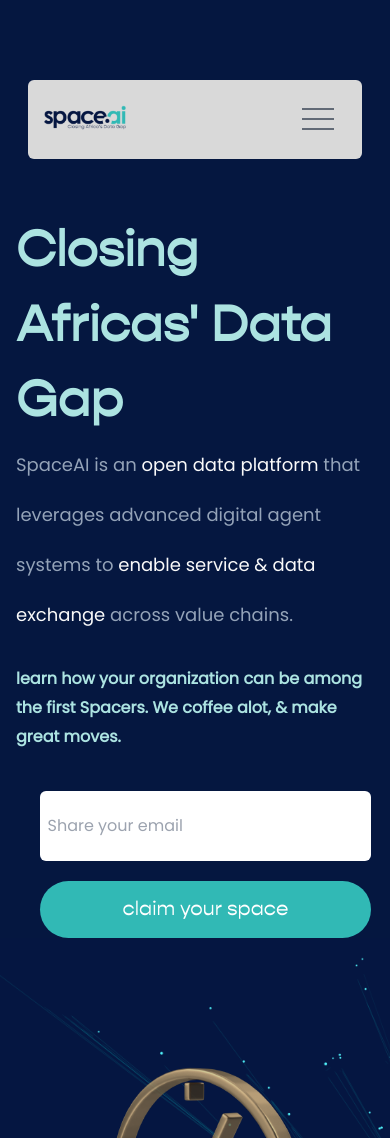
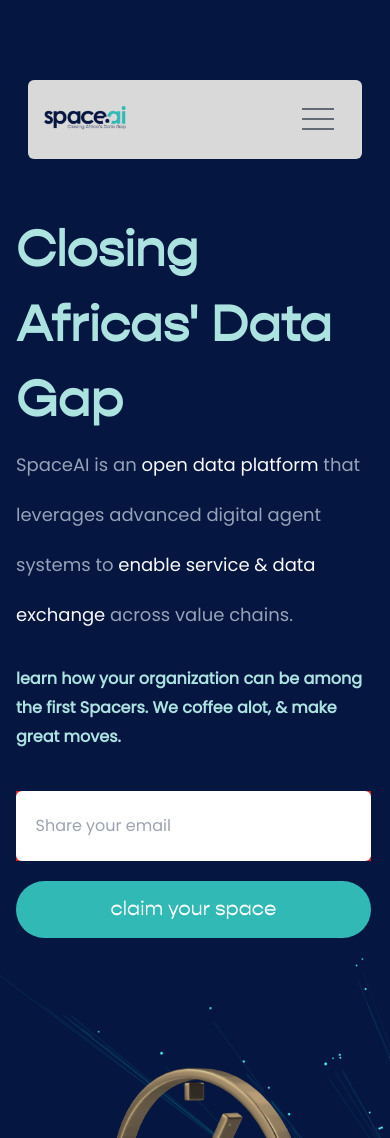
Before and after one commit to jawwad-ali/digital_agency, a React (Create React App) app: page / in a window 390 px wide. Shown: the top 1138 px of the page. Built offline with nearby package versions, Linux system fonts and the light colour scheme.

Commit message:
minor change

```diff
--- a/src/components/HeroSection.js
+++ b/src/components/HeroSection.js
@@ -31,8 +31,8 @@ const HeroSection = () => {
                             </p>
                         </div>
 
-                        <div className='mt-10 flex xl:flex-row flex-col mr-5  md:ml-10 lg:mx-8'>
-                            <div className='w-full md:w-[265px] h-[70px]'>
+                        <div className='mt-10 flex xl:flex-row flex-col mr-5 -ml-6 md:ml-10 lg:mx-8'>
+                            <div className='w-full  md:w-[265px] bg-red-600 md:h-[70px]'>
                                 <div className='my-auto bg-white rounded-md'>
                                     <input placeholder='Share your email' className='flex items-center justify-center border-none font-[poppins] outline-none d-block m-auto h-[70px]' />
                                 </div>
```
